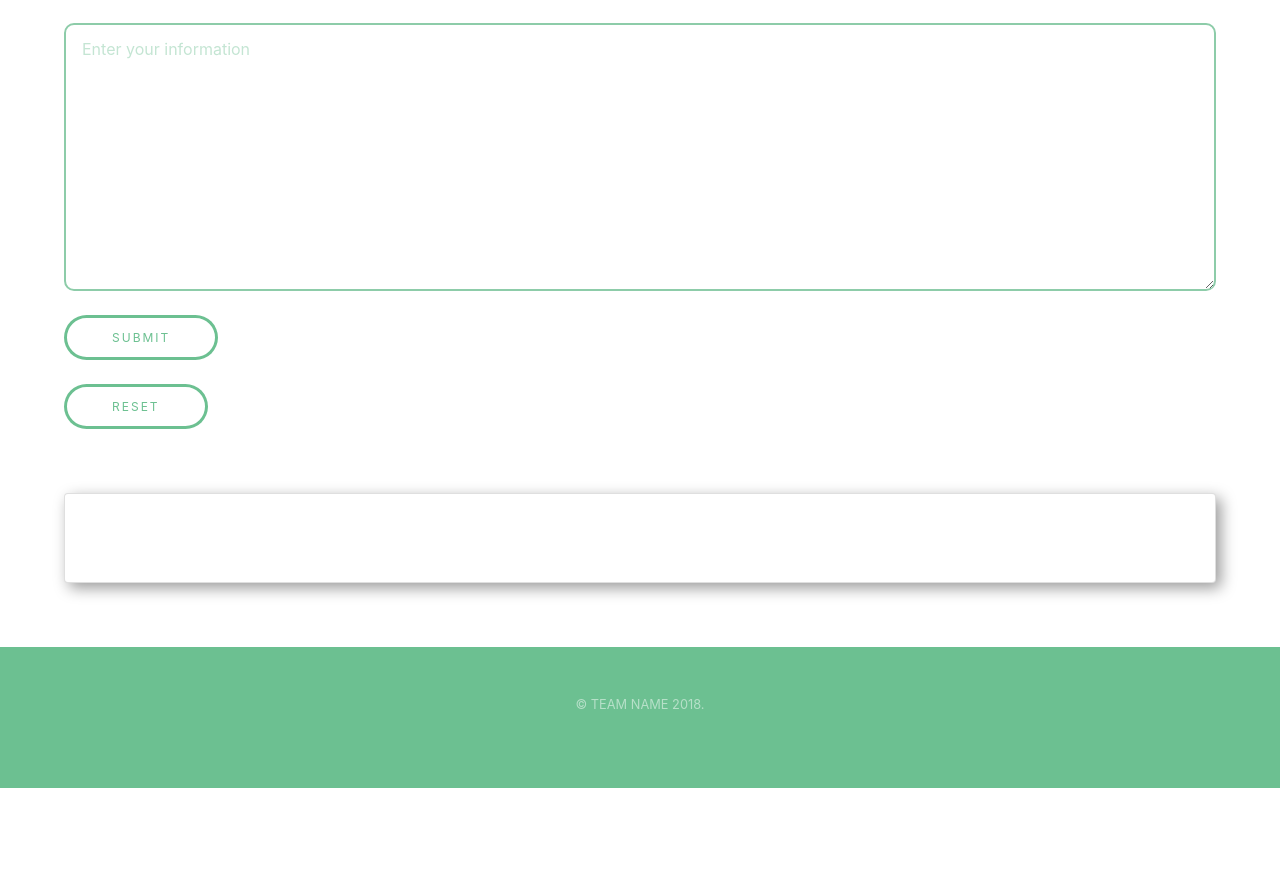
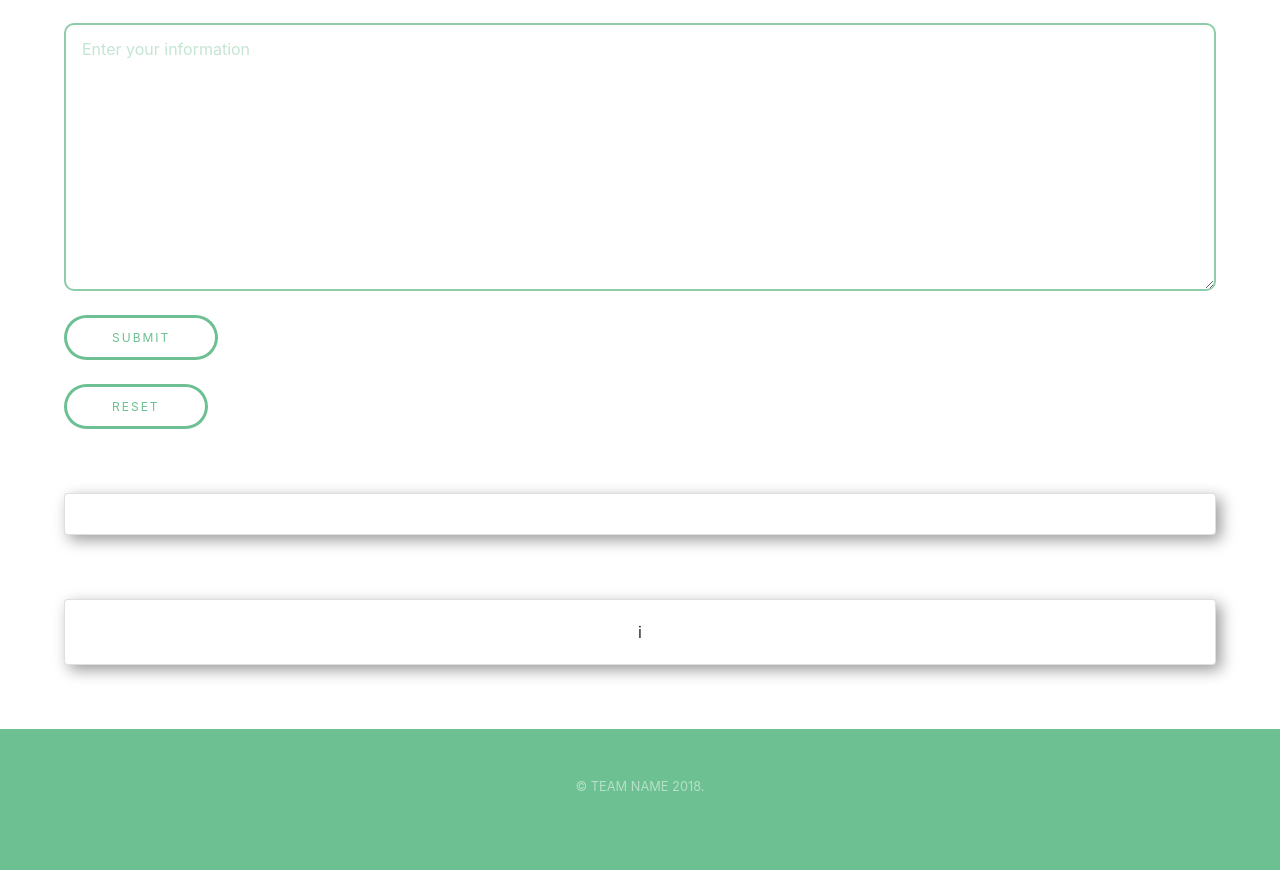
Before and after one commit to nshdesai/Amax, a Flask app: page /create in a window 1280 px wide. Shown: the part 200-1070 px from the top of the page. Before the commit the page ends 988 px from the top, so only its background shows below. Run offline with Flask 2, Linux system fonts and the light colour scheme; some libraries are stand-ins or nearby versions.

Commit message:
Created seperate cards for questions

```diff
--- a/templates/create.html
+++ b/templates/create.html
@@ -54,18 +54,27 @@
 				</div>
 			</section>
 
-			<div class="card text-center cardcenter shadow">
+
+      <div class="card text-center cardcenter shadow">
+        <div class="card-body">
+            {% for question in questions%}
+					  <p class="card-text">
+              Question: {{ question['question'] }}
+              <br>
+              Answer: {{ question['answer'] }}
+              <br>
+					  </p>
+            {% endfor %}
+					</div>
+			</div>
+
+      <div class="card text-center cardcenter shadow">
 					<div class="card-body">
 					  <p class="card-text">
 						  {% if sub %}
-							{{ sub |safe }}
+							{{ sub | safe }}
               {% endif %}
-              <br><br>
-              {% for question in questions%}
-                Question: {{ question['question'] }}
-                Answer: {{ question['answer'] }}
-              {% endfor %}
-					  </p>
+  i				  </p>
 					</div>
 			</div>
 
```
